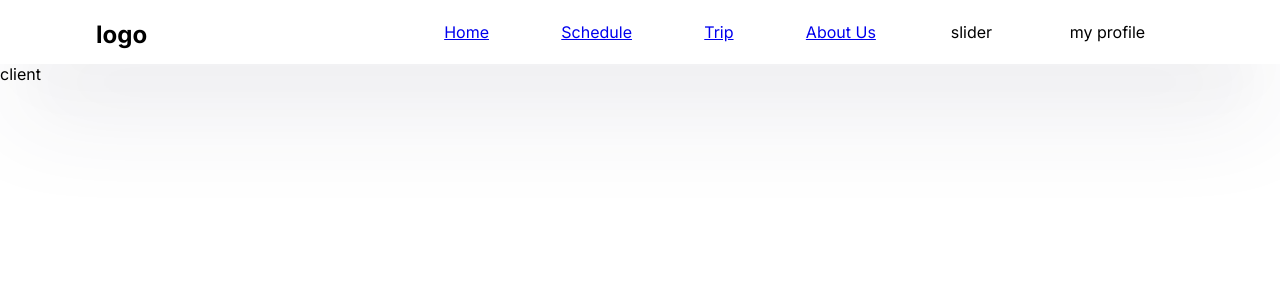
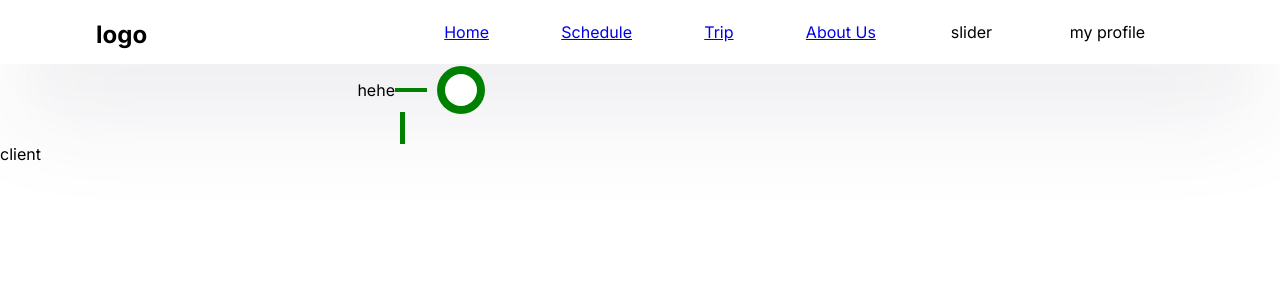
Before and after one commit to hamim-87/Database_Project_L2T1, a Next.js app in the folder frontend/: page / in a window 1280 px wide. Shown: the top 300 px of the page. Built offline with nearby package versions, Linux system fonts and the light colour scheme.

Commit message:
nodeline done

```diff
--- a/frontend/src/app/layout.tsx
+++ b/frontend/src/app/layout.tsx
@@ -3,6 +3,7 @@ import { Inter } from "next/font/google";
 import "./globals.css";
 import Navbar from "@/components/header/navbar";
 import Node from "@/components/node/node";
+import NodeLine from "@/components/nodeLine/nodeline";
 
 const inter = Inter({ subsets: ["latin"] });
 
@@ -20,6 +21,8 @@ export default function RootLayout({
     <html lang="en">
       <body className={inter.className}>
       <Navbar />
+      <Node stations="hehe" />
+      <NodeLine />
 
       {children}
       </body>
--- a/frontend/src/components/node/node.jsx
+++ b/frontend/src/components/node/node.jsx
@@ -1,25 +1,30 @@
-
+"use client"
 import style from "@/components/node/node.module.css";
 
 function Node(props){
+    const handleClick = () => {
+
+        console.log("Node clicked");
+        props.onClickNode(props.stationName);
+    };
     return (
         <>
         <div className={style.main}>
             <div className={style.station}>
-                <ul className={style.list}>
-                    <li className={style.stationName}>
+                <ul className={style.list} >
+                    <li className={style.stationName} >
                         {props.stations}
                     </li>
-                    <li className={style.line}>
+                    <li className={style.line} >
 
                     </li>
 
                 </ul>
 
             </div>
-            <div className={style.node}>
+            <div className={style.node} onClick={handleClick}>
 
-                <div className={style.insideCycle}></div>
+                <div className={style.insideCycle} ></div>
             </div>
         </div>
 
--- a/frontend/src/components/node/node.module.css
+++ b/frontend/src/components/node/node.module.css
@@ -1,11 +1,11 @@
 
 .main{
-    background-color: rgb(196, 148, 148);
+
 
     display: grid;
     grid-template-columns: 1rem 2fr 3fr 1fr;
     width: 100%;
-    height: 5rem;
+    height: 3rem;
     align-items: center;
 
 }
@@ -18,7 +18,7 @@
     position: relative;
     grid-column: 3/4;
     display: flex;
-    align-items: start;
+    align-items: flex-start;
 
 }
 
--- /dev/null
+++ b/frontend/src/components/nodeLine/nodeline.jsx
@@ -0,0 +1,14 @@
+
+import style from "./nodeline.module.css";
+
+function NodeLine(){
+    return (
+        <div className={style.main}>
+            <div className={style.stip}>
+
+            </div>
+        </div>
+    );
+}
+
+export default NodeLine;
--- /dev/null
+++ b/frontend/src/components/nodeLine/nodeline.module.css
@@ -0,0 +1,8 @@
+
+.stip{
+    height: 2rem;
+    width: .3rem;
+    background-color: green;
+    margin-left: 25rem;
+
+}
```
Also changed, not shown: frontend/src/app/schedule/page.jsx (+42 -2 lines).
